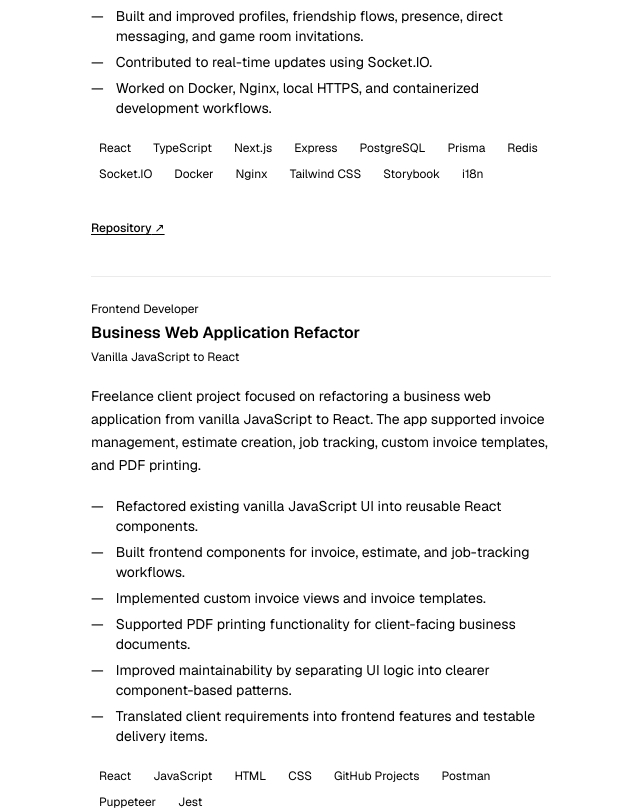
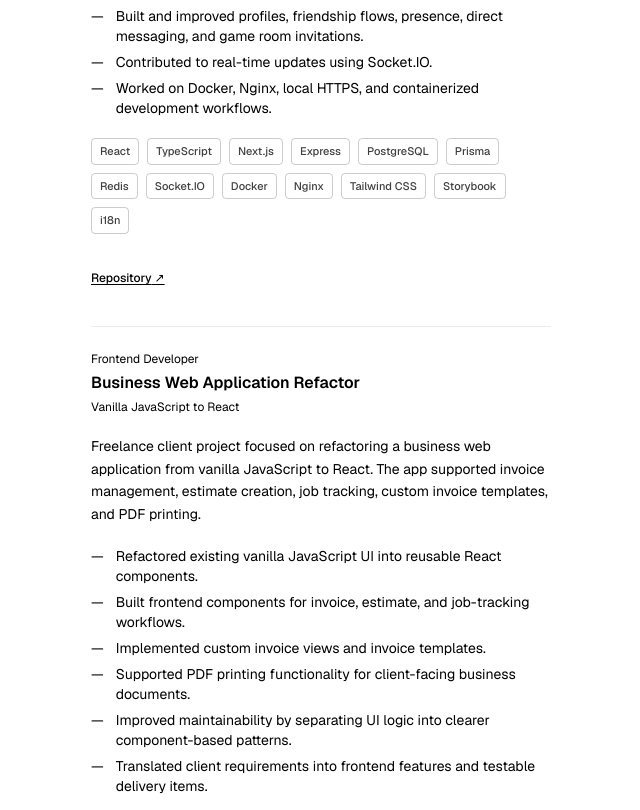
Before and after one commit to carolinapapes/portfolio, a Next.js app: page /en in a window 1280 px wide. Shown: the part 1060-1870 px from the top of the page, without its empty margins (449-1089 px from the left). Built offline with nearby package versions, Linux system fonts and the light colour scheme.

Commit message:
refactor: add reusable tech badge component

```diff
--- a/src/components/ProjectCard.tsx
+++ b/src/components/ProjectCard.tsx
@@ -1,5 +1,6 @@
 import type { PortfolioContent } from "@/content/portfolio.en";
 import { ButtonLink } from "./ui/ButtonLink";
+import { TechBadge } from "./ui/TechBadge";
 
 type Project = PortfolioContent["projects"][number];
 type Props = { project: Project };
@@ -26,13 +27,13 @@ export default function ProjectCard({ project }: Props) {
         ))}
       </ul>
 
-      <div className="flex flex-wrap gap-1.5">
+      <ul className="flex flex-wrap gap-2">
         {project.stack.map((tech) => (
-          <span key={tech} className="text-xs px-2 py-0.5 text-black">
-            {tech}
-          </span>
+          <li key={tech}>
+            <TechBadge>{tech}</TechBadge>
+          </li>
         ))}
-      </div>
+      </ul>
 
       {(project.links.length > 0 || project.feedback) && (
         <div className="flex flex-col gap-3 pt-4">
--- /dev/null
+++ b/src/components/ui/TechBadge.tsx
@@ -0,0 +1,13 @@
+import type { ReactNode } from "react";
+
+type TechBadgeProps = {
+  children: ReactNode;
+};
+
+export function TechBadge({ children }: TechBadgeProps) {
+  return (
+    <span className="inline-flex w-fit items-center rounded-sm border border-black/20 px-2 py-1 text-[11px] font-medium text-neutral-700">
+      {children}
+    </span>
+  );
+}
```
